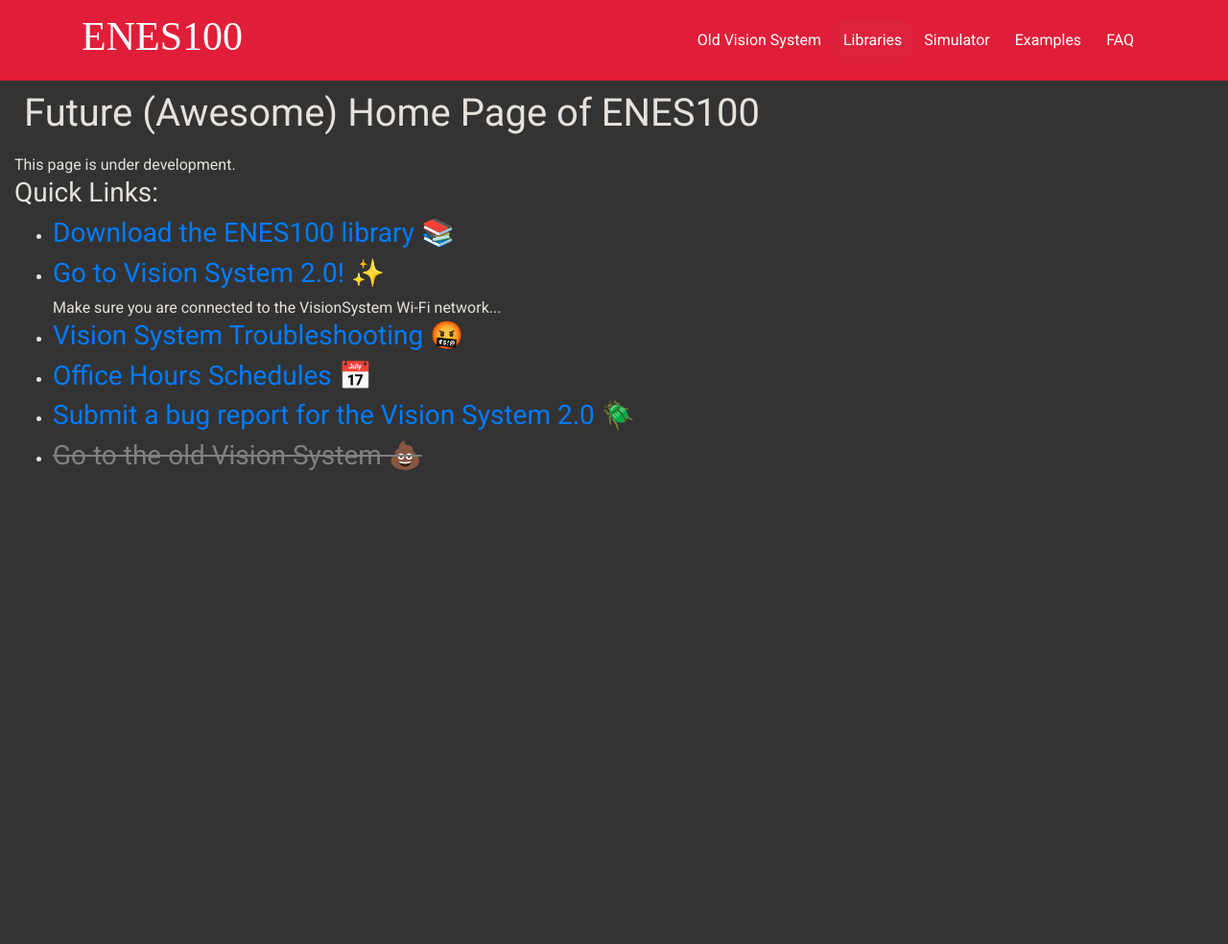
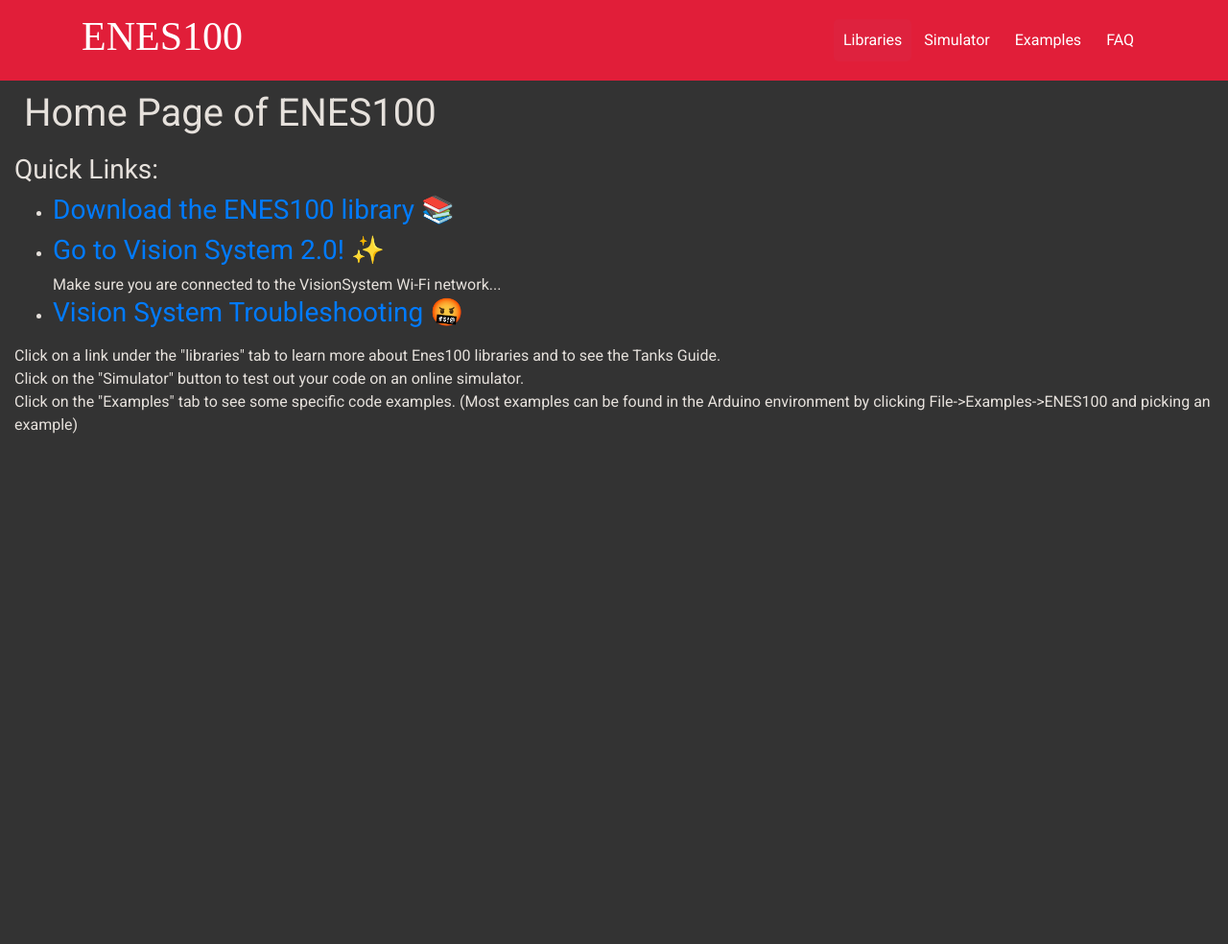
Before and after one commit to umdenes100/VisionSystemRemoteClient, a Jekyll site: the page built from index.html, in a window 1280 px wide. Shown: the whole page at 96% size. Built offline with Jekyll 4.4.1, drawn with Linux system fonts in a browser that asks for light colours; nearby versions of some CDN libraries; some web fonts are replaced.

Commit message:
removed office hours link, some other bonus items.

```diff
--- a/_includes/header.html
+++ b/_includes/header.html
@@ -24,9 +24,6 @@
         <div id="collapsibleNavbar" class="navbar-collapse collapse">
             <ul class="navbar-nav ml-auto">
                 <li class="nav-item">
-                    <a class="nav-link" href="/oldvisionsystem">Old Vision System</a>
-                </li>
-                <li class="nav-item">
                     <div class="dropdown">
                         <button class="dropbtn">Libraries</button>
                         <div class="dropdown-content">
@@ -45,11 +42,6 @@
                 <li class="nav-item">
                     <a class="nav-link" href="/faq">FAQ</a>
                 </li>
-                <!-- <li class="nav-item">
-                    Open the form in a new tab
-                    <a class="nav-link" href="https://docs.google.com/forms/d/e/1FAIpQLSdXWXOnOTWa36rGPVNb_Lwf3SM33tvP5vrPOkl91RTcwjdZQA/viewform?usp=pp_url&entry.2072371640=N/A" rel="noopener noreferrer" target="_blank">Bug Report</a>
-                </li> -->
-
             </ul>
         </div>
     </div>
--- a/index.html
+++ b/index.html
@@ -15,8 +15,7 @@
 ---
 
 <div class="container-fluid h-100" style="background: #333333">
-    <h1 style="padding: 10px;">Future (Awesome) Home Page of ENES100</h1>
-    <div>This page is under development.</div>
+    <h1 style="padding: 10px;">Home Page of ENES100</h1>
     <h3>Quick Links:</h3>
     <ul>
         <li><h3><a href="https://github.com/umdenes100/ENES100ArduinoLibrary/archive/master.zip">
@@ -27,12 +26,8 @@
         <li><h3><a
                 href="https://docs.google.com/document/d/1hrvkhNof1VFIL7retfn17tdnPCOo5d2WmNKgmRgjyy8/edit?usp=sharing">
             Vision System Troubleshooting 🤬</a></h3></li>
-        <li><h3><a
-                href="https://docs.google.com/spreadsheets/u/5/d/1Y6pVgPkDEDIOop94Z1x8-HsUthPRjajxAIBWD-TyK4E/preview">
-            Office Hours Schedules 📅</a></h3></li>
-        <li><h3><a href="https://forms.gle/p7xasLBdgNJ2X5GN9">
-            Submit a bug report for the Vision System 2.0 🪲</a></h3></li>
-        <li><h3><a href="/oldvisionsystem" style="text-decoration: line-through; color: grey">
-            Go to the old Vision System 💩</a></h3></li>
     </ul>
+    <div>Click on a link under the "libraries" tab to learn more about Enes100 libraries and to see the Tanks Guide.</div>
+    <div>Click on the "Simulator" button to test out your code on an online simulator.</div>
+    <div>Click on the "Examples" tab to see some specific code examples. (Most examples can be found in the Arduino environment by clicking File->Examples->ENES100 and picking an example)</div>
 </div>
```
